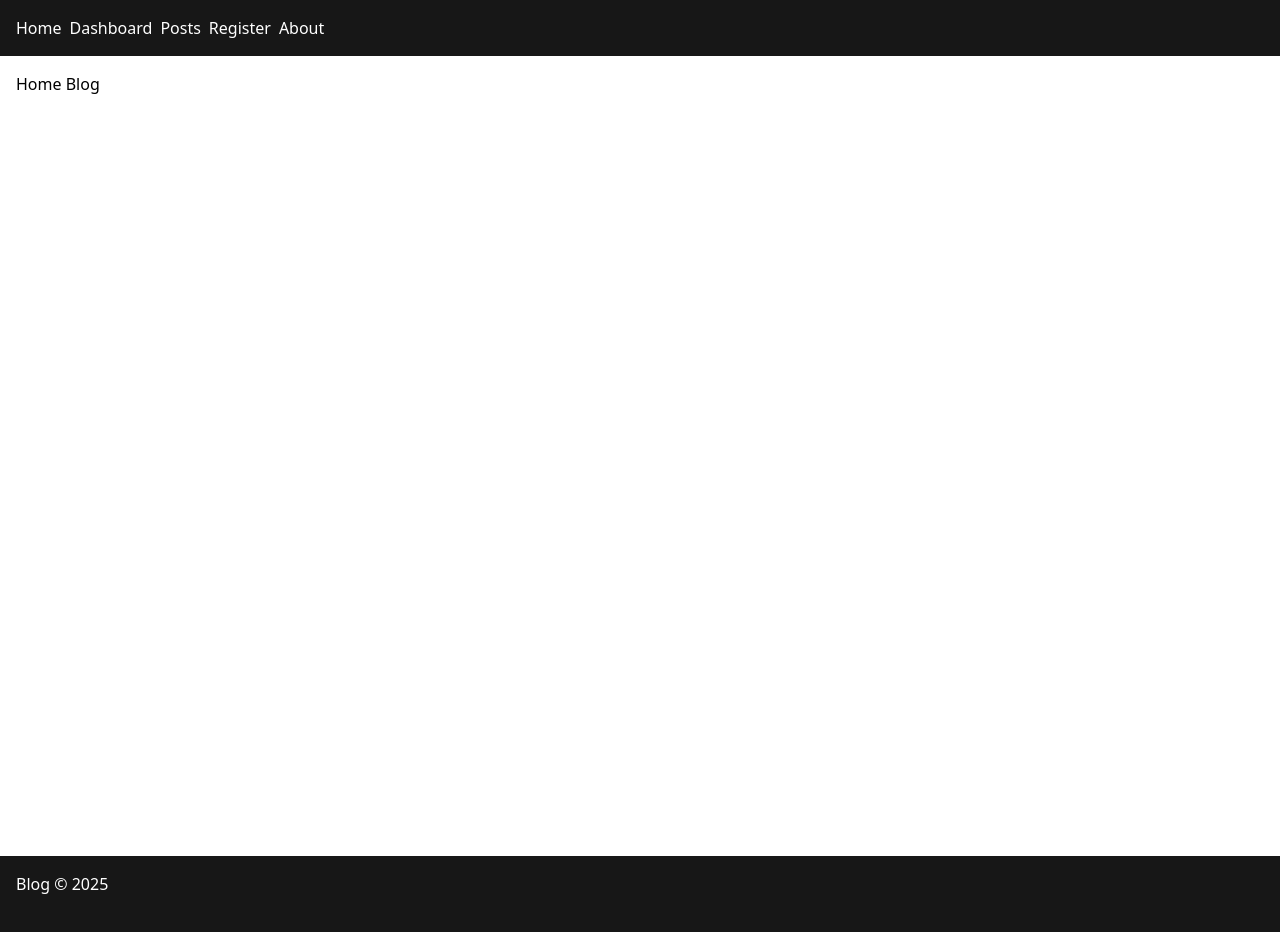
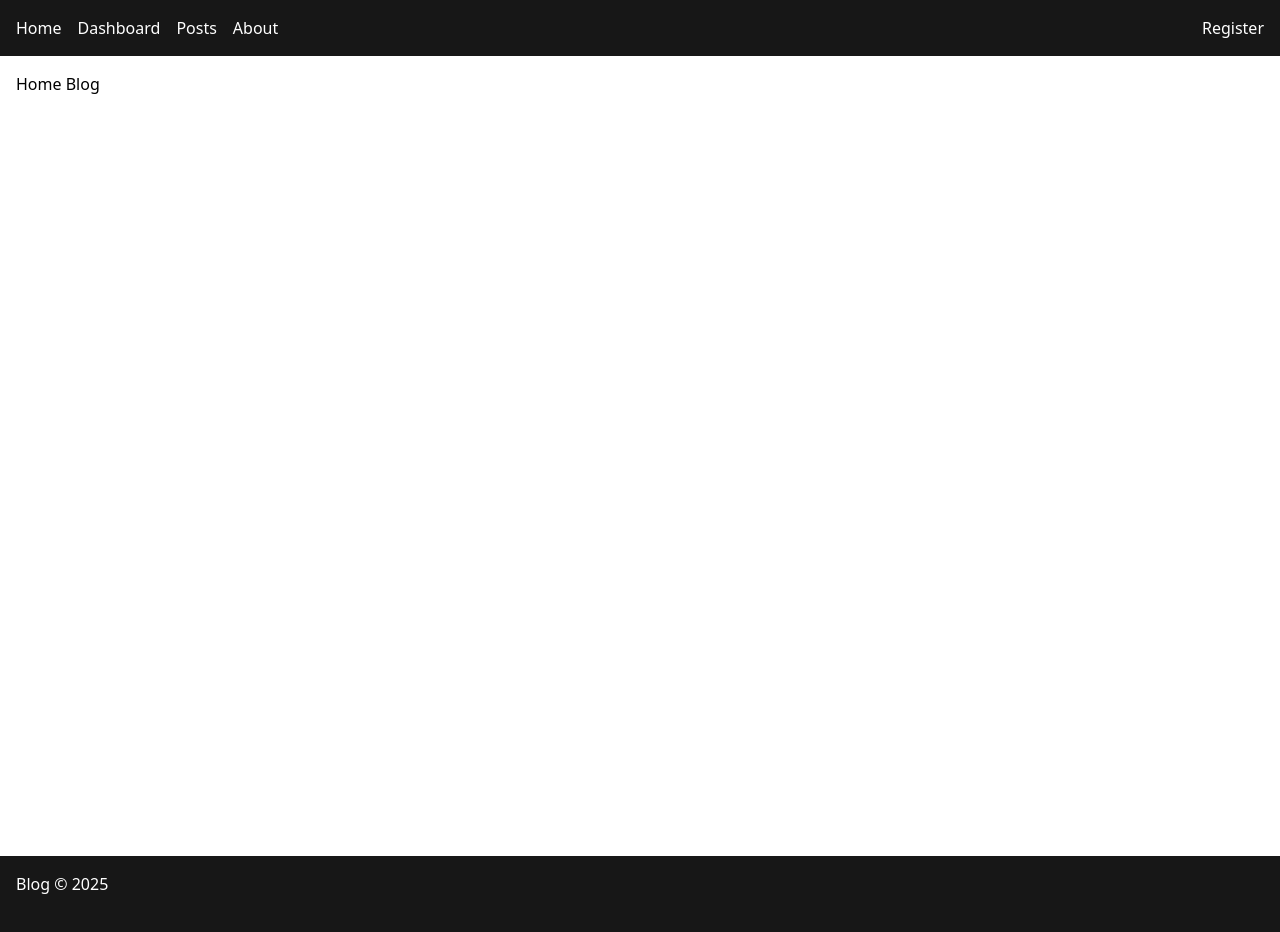
Before and after one commit to guitar6029/myblog, a Next.js app: page / in a window 1280 px wide. Shown: the top 932 px of the page. Built offline with nearby package versions, Linux system fonts and the light colour scheme.

Commit message:
updated Header styles

```diff
--- a/src/components/Header/Header.tsx
+++ b/src/components/Header/Header.tsx
@@ -1,13 +1,17 @@
-import Link from "next/link"
+import Link from "next/link";
 
 export default function Header() {
   return (
-        <header className="flex flex-row items-center p-4 bg-neutral-900 gap-2 text-white">
+    <header className="flex flex-row justify-between items-center p-4 bg-neutral-900 gap-2 text-white">
+      <div className="flex flex-row items-center gap-4">
         <Link href="/">Home</Link>
         <Link href="/dashboard">Dashboard</Link>
         <Link href="/posts">Posts</Link>
+        <Link href="/about">About</Link>
+      </div>
+      <div className="flex flex-row items-center gap-2">
         <Link href="/register">Register</Link>
-            <Link href="/about">About</Link>
+      </div>
     </header>
-    )
+  );
 }
```
Lines whose indentation alone changed are shown as unchanged.
